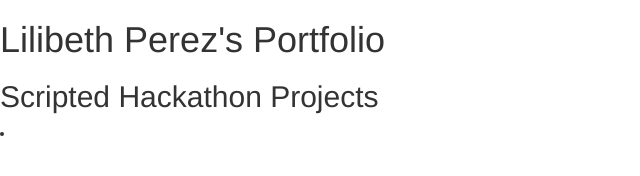
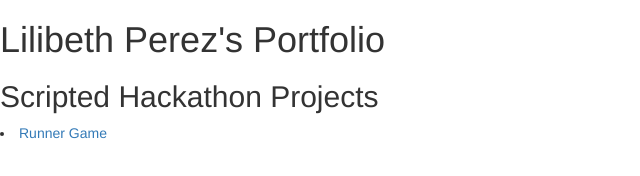
Before and after one commit to liliperez2496/liliperez2496.github.io, a plain HTML site: page index.html in a window 1280 px wide. Shown: the whole page, without its empty margins (0-640 px from the left). Drawn offline with nearby package versions, Linux system fonts and the light colour scheme.

Commit message:
Update index.html

```diff
--- a/index.html
+++ b/index.html
@@ -18,7 +18,7 @@
     <h1>Lilibeth Perez's Portfolio</h1>
     <h2> Scripted Hackathon Projects</h2>
     <p>
-      <li> <a href="http://jsfiddle.net/aidanfeldman/Y5RCB/show/"></a> </li>
+      <li> <a href="http://jsfiddle.net/aidanfeldman/Y5RCB/show/">Runner Game</a> </li>
     </p>
 
   </body>
```
